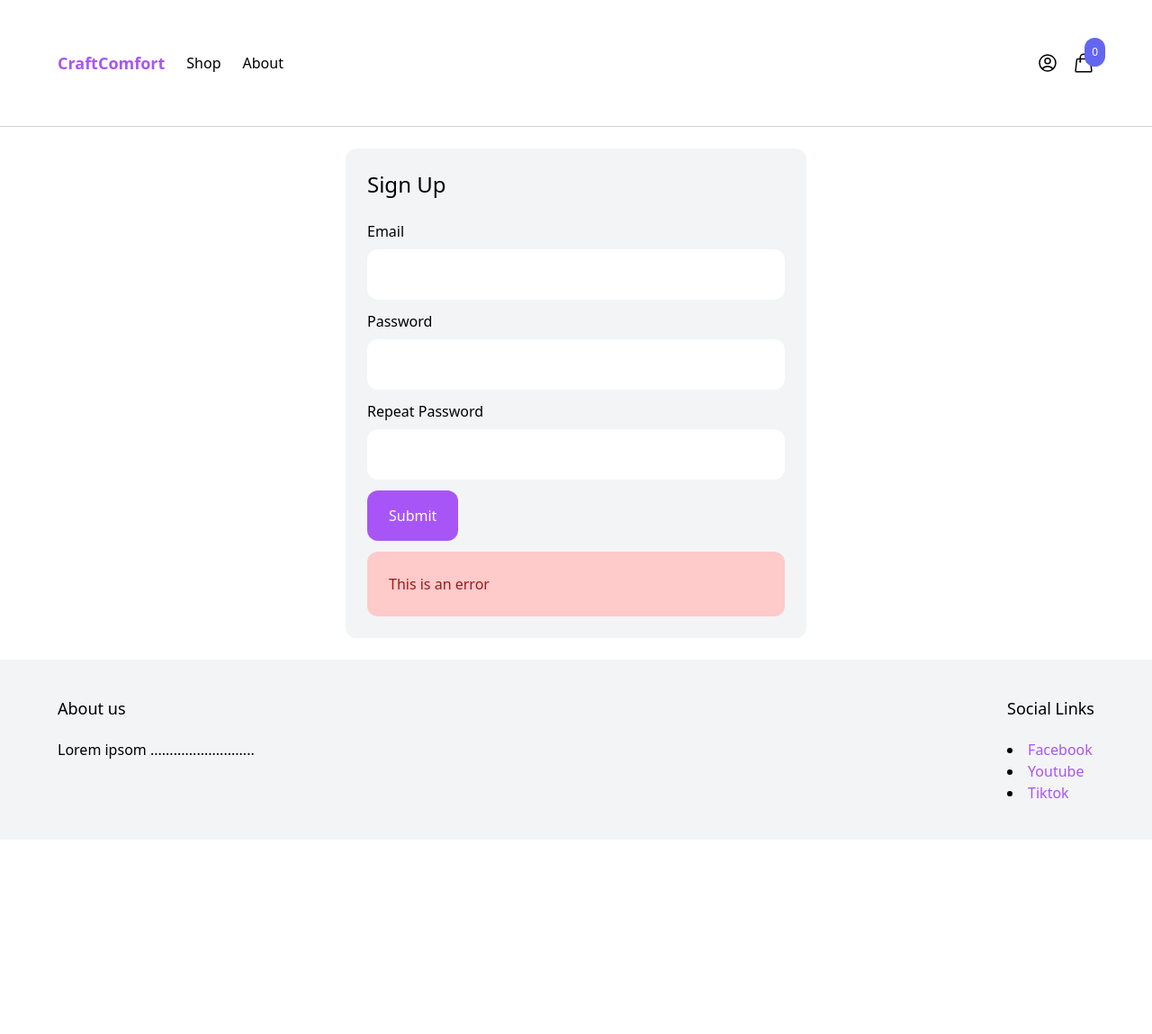
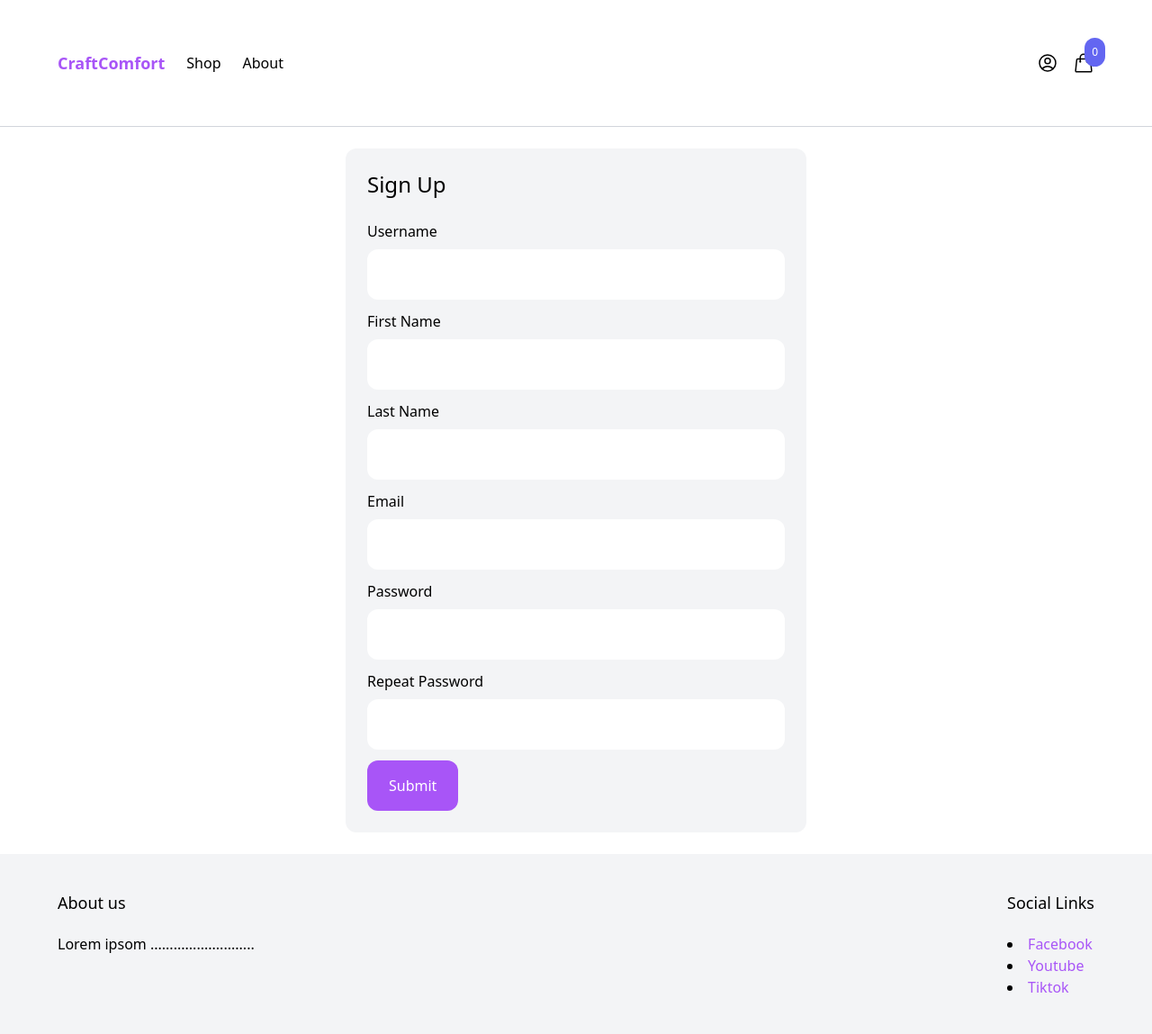
Before and after one commit to shrestha-kiran/CraftedComfort_django_ecommerce_website, a Django app: page /signup/ in a window 1280 px wide. Shown: the whole page at 90% size. Before the commit the page ends 887 px from the top, so only its background shows below. Run offline with Django 5.2, Linux system fonts and the light colour scheme; some libraries are stand-ins or nearby versions.

Commit message:
Added signup functionality

```diff
--- /dev/null
+++ b/craftedcomfort/forms.py
@@ -0,0 +1,17 @@
+from django import forms
+from django.contrib.auth.forms import UserCreationForm
+from django.contrib.auth.models import User
+
+
+class SignUpForm(UserCreationForm):
+    first_name = forms.CharField(
+        max_length=50, required=True, help_text='Optional')
+    last_name = forms.CharField(
+        max_length=50, required=True, help_text='Optional')
+    email = forms.EmailField(
+        max_length=255, help_text='Required. Inform a valid email address.')
+
+    class Meta:
+        model = User
+        fields = ['username', 'first_name', 'last_name',
+                  'email', 'password1', 'password2']
--- a/craftedcomfort/templates/craftedcomfort/signup.html
+++ b/craftedcomfort/templates/craftedcomfort/signup.html
@@ -4,13 +4,27 @@
   <div class="w-full bg-gray-100 p-6 rounded-xl">
     <h1 class="mb-6 text-2xl">Sign Up</h1>
     <form action="." method="post" class="space-y-3">
+      {% csrf_token %}
+      <div>
+        <label for="">Username</label>
+        <input name="username" type="text" class="w-full mt-2 py-4 px-6 bg-white rounded-xl" />
+    </div>
+    <div>
+        <label for="">First Name</label>
+        <input name="first_name" type="text" class="w-full mt-2 py-4 px-6 bg-white rounded-xl" />
+    </div>
+    <div>
+        <label for="">Last Name</label>
+        <input name="last_name" type="text" class="w-full mt-2 py-4 px-6 bg-white rounded-xl" />
+    </div>
     <div>
         <label for="">Email</label>
-        <input type="email" class="w-full mt-2 py-4 px-6 bg-white rounded-xl" />
+        <input name="email" type="email" class="w-full mt-2 py-4 px-6 bg-white rounded-xl" />
     </div>
     <div>
         <label for="">Password</label>
       <input
+      name="password1"
         type="password"
         class="w-full mt-2 py-4 px-6 bg-white rounded-xl"
       />
@@ -18,18 +32,34 @@
       <div>
       <label for="">Repeat Password</label>
       <input
-        type="password"
-        class="w-full mt-2 py-4 px-6 bg-white rounded-xl"
+      name="password2"
+      type="password"
+      class="w-full mt-2 py-4 px-6 bg-white rounded-xl"
       />
       </div>
+
+      {% if form.errors %}
+        {% for field in form %}
+        {% for error in field.errors %}
+          <div class="p-6 bg-red-200 text-red-800 rounded-xl">
+            <p> {{ error|escape }} </p>
+          </div>
+          {% endfor %}
+        {% endfor %}
+        {% for error in form.non_field_errors %}
+          <div class="p-6 bg-red-200 text-red-800 rounded-xl">
+            <p> {{ error|escape }} </p>
+          </div>
+        {% endfor %}
+      {% endif %}
+
       <div>
         <button class="py-4 px-6 rounded-xl text-white bg-purple-500 hover:bg-purple-700">Submit</button>
       </div>
-      <div class="p-6 bg-red-200 text-red-800 rounded-xl">
+      <!-- <div class="p-6 bg-red-200 text-red-800 rounded-xl">
         <p>This is an error</p>
-      </div>
+      </div> -->
     </div>
     </form>
   </div>
-</div>
 {% endblock %}
--- a/craftedcomfort/views.py
+++ b/craftedcomfort/views.py
@@ -1,5 +1,7 @@
-from django.shortcuts import render
+from django.shortcuts import render, redirect
 from django.db.models import Q
+from .forms import SignUpForm
+from django.contrib.auth import login, authenticate
 
 # Create your views here.
 from product.models import Product, Category
@@ -10,8 +12,20 @@ def frontpage(request):
 
     return render(request, 'craftedcomfort/frontpage.html', {'products': products})
 
+
 def signup(request):
-    return render(request, 'craftedcomfort/signup.html')
+    if request.method == 'POST':
+        form = SignUpForm(request.POST)
+        if form.is_valid():
+            user = form.save()
+            login(request, user)
+
+            return redirect('/')
+    else:
+        form = SignUpForm()
+
+    return render(request, 'craftedcomfort/signup.html', {'form': form})
+
 
 def shop(request):
     categories = Category.objects.all()
--- a/product/templates/product/product.html
+++ b/product/templates/product/product.html
@@ -12,7 +12,7 @@
     {% endif %}
     <a
       href="#"
-      class="mt-6 inline-block px-8 py-4 rounded-xl bg-purplr-500 text-white hover:bg-purple-700"
+      class="mt-6 inline-block px-8 py-4 rounded-xl bg-purple-500 text-white hover:bg-purple-700"
       hx-get="{% url 'add_to_cart' product.id %}"
       hx-target="#menu-cart-button"
       hx-swap="outerHTML"
```
